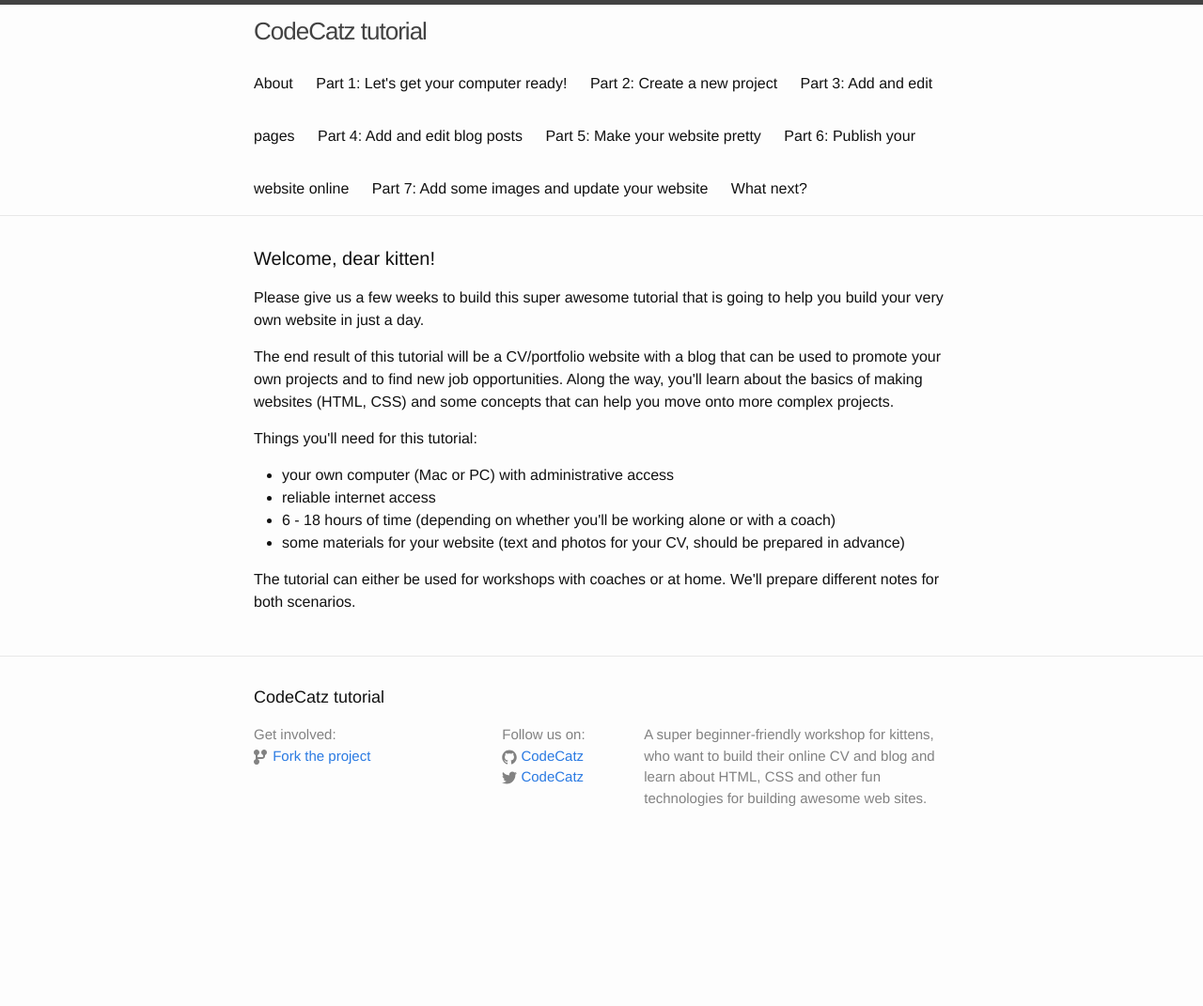
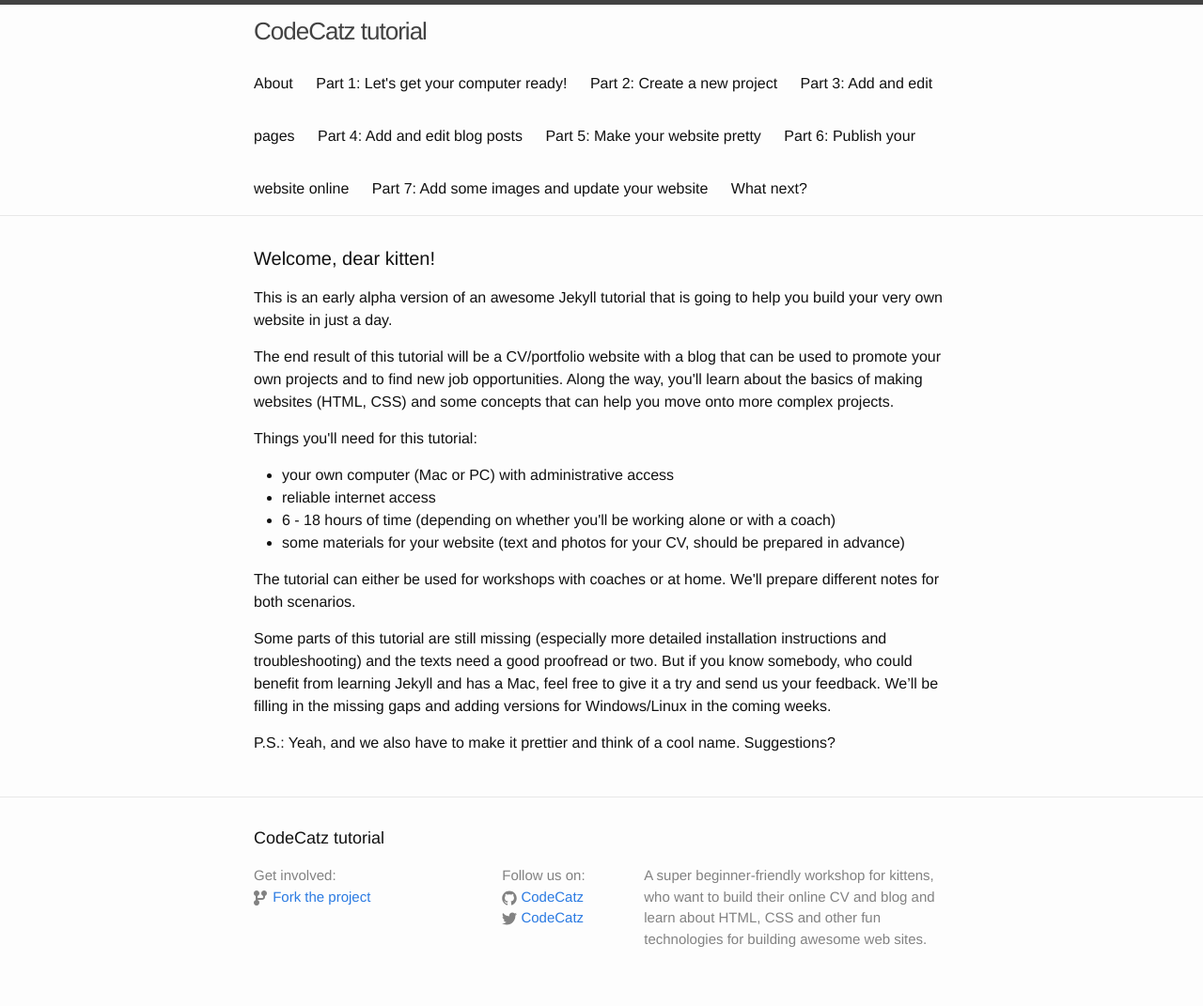
Before and after one commit to CodeCatz/codecatz-tutorial, a Jekyll site: the page built from index.html, in a window 1280 px wide. Shown: the whole page at 94% size. Built offline with Jekyll 4.4.1, drawn with Linux system fonts in a browser that asks for light colours; before the commit the page ends 921 px from its top, so only the background shows below that.

Commit message:
moving the texts closer to first draft

```diff
--- a/index.html
+++ b/index.html
@@ -6,7 +6,7 @@ layout: default
 
   <h1 class="page-heading">Welcome, dear kitten!</h1>
 
-  <p>Please give us a few weeks to build this super awesome tutorial that is going to help you build your very own website in just a day.</p>
+  <p>This is an early alpha version of an awesome Jekyll tutorial that is going to help you build your very own website in just a day.</p>
 
   <p>The end result of this tutorial will be a CV/portfolio website with a blog that can be used to promote your own projects and to find new job opportunities. Along the way, you'll learn about the basics of making websites (HTML, CSS) and some concepts that can help you move onto more complex projects.</p>
 
@@ -20,4 +20,8 @@ layout: default
 
   <p>The tutorial can either be used for workshops with coaches or at home. We'll prepare different notes for both scenarios.</p>
 
+  <p>Some parts of this tutorial are still missing (especially more detailed installation instructions and troubleshooting) and the texts need a good proofread or two. But if you know somebody, who could benefit from learning Jekyll and has a Mac, feel free to give it a try and send us your feedback. We’ll be filling in the missing gaps and adding versions for Windows/Linux in the coming weeks.</p>
+
+  <p>P.S.: Yeah, and we also have to make it prettier and think of a cool name. Suggestions?</p>
+
 </div>
```
Also changed, not shown: 1-installation/index.md (+0 -2 lines).
